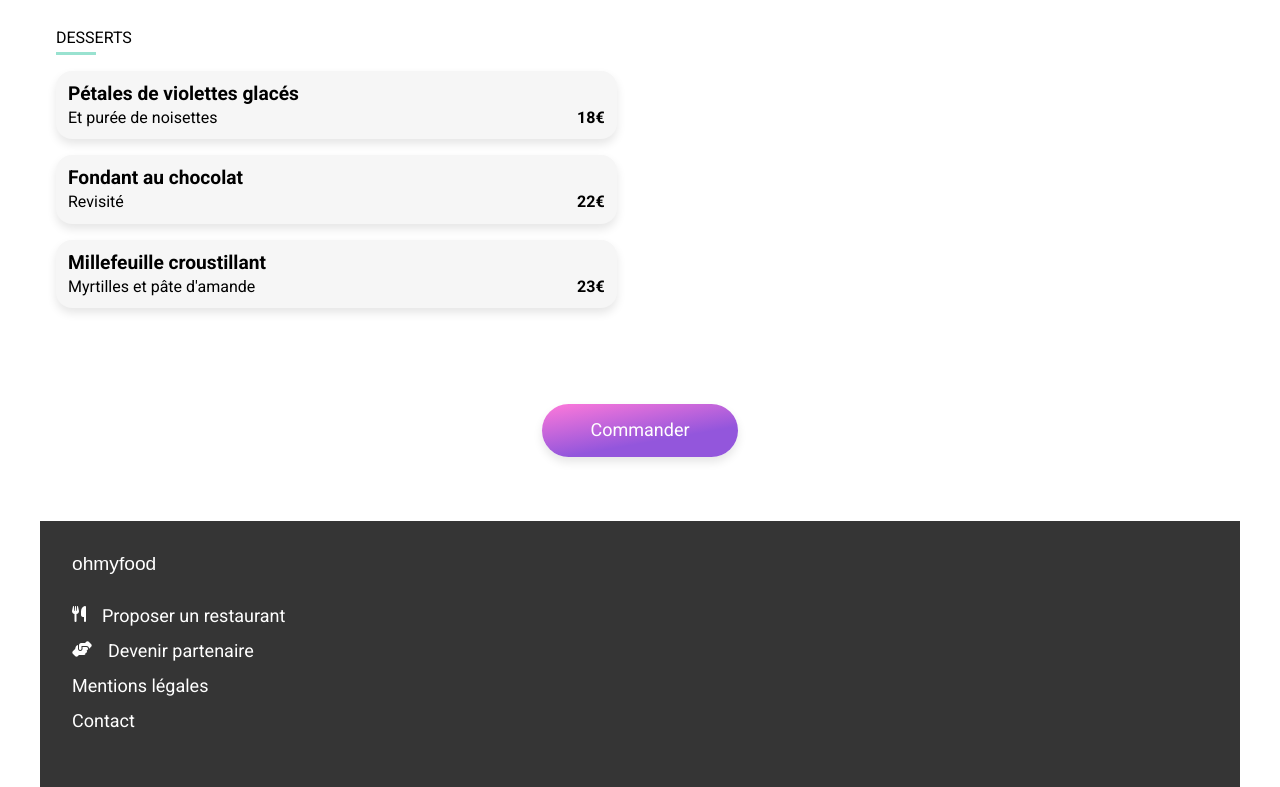
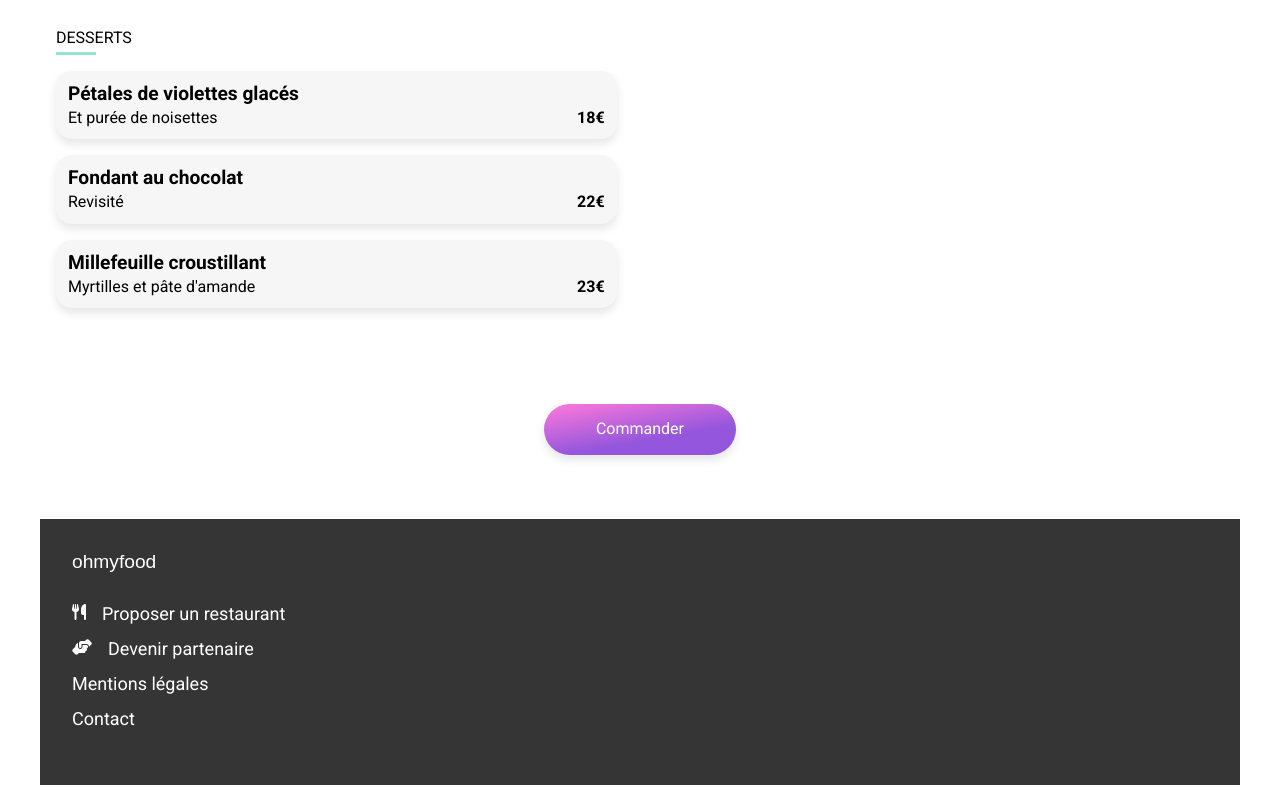
Before and after one commit to luisgarcia96/oh-my-food, a website: page pages/aLaFrancaise.html in a window 1280 px wide. Shown: the part 746-1533 px from the top of the page. Drawn offline with Linux system fonts and the light colour scheme; a web font is replaced by a local one.

Commit message:
W3C corrections

```diff
--- a/pages/aLaFrancaise.html
+++ b/pages/aLaFrancaise.html
@@ -214,7 +214,7 @@
                 </div>
             </div>
             <div class="restaurant_menu_button">
-                <button><p>Commander</p></button>
+                <button class="button">Commander</button>
             </div>
         </section>
     </div>
--- a/sass/components/_buttons.scss
+++ b/sass/components/_buttons.scss
@@ -1,19 +1,17 @@
 @use "../abstracts" as a;
 
-button {
+.button {
     color: a.$color-white;
+    text-decoration: none;
     border-radius: 30px;
     border: 0;
-    padding: 0 1rem 0 1rem;
+    padding: 1rem 1rem;
+    min-width: 12rem;
     @include a.bg-gradient;
     @include a.box-shadow;
     @include a.btn-effect;
-
-    p {
-        margin: 1rem 0;
-    }
 }
 
-button:hover {
+.button:hover {
     cursor: pointer;
 }
--- a/sass/pages/_home.scss
+++ b/sass/pages/_home.scss
@@ -21,12 +21,12 @@ body {
 
         &_description {
             margin: 0;
-            margin-bottom: 2rem;
+            margin-bottom: 3rem;
             padding: 0 1rem;
         }
 
         &_button {
-            margin-bottom: 3rem;
+            margin-bottom: 4rem;
 
             p {
                 margin: 1.125rem 0.75rem 1.125rem 0.75rem;
```
Also changed, not shown: index.html (+2 -2 lines), pages/laNoteEnchantee.html (+1 -1 lines), pages/laPalletteDuGout.html (+1 -1 lines), pages/leDeliceDesSens.html (+1 -1 lines), public/css/styles.css, 1 other file.
